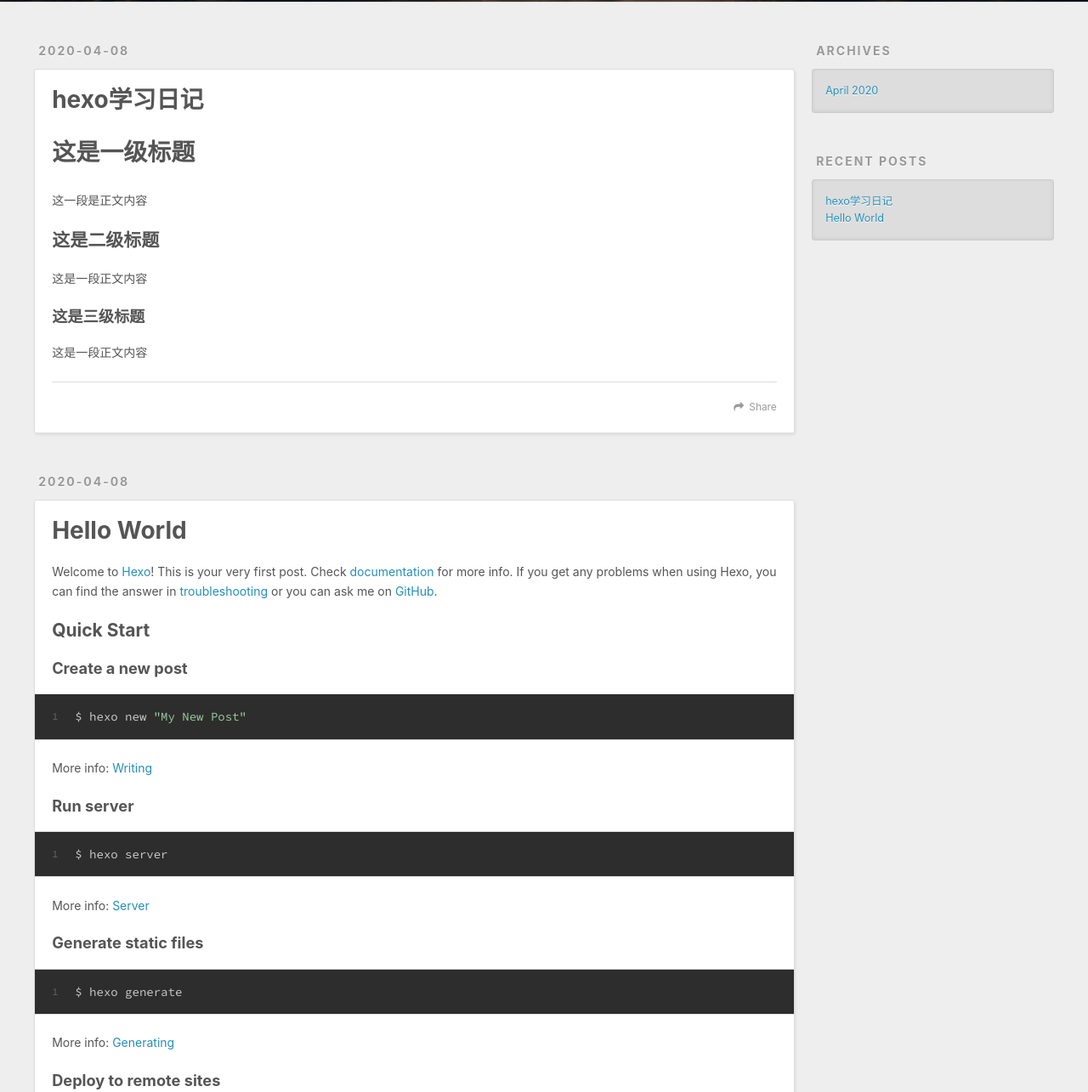
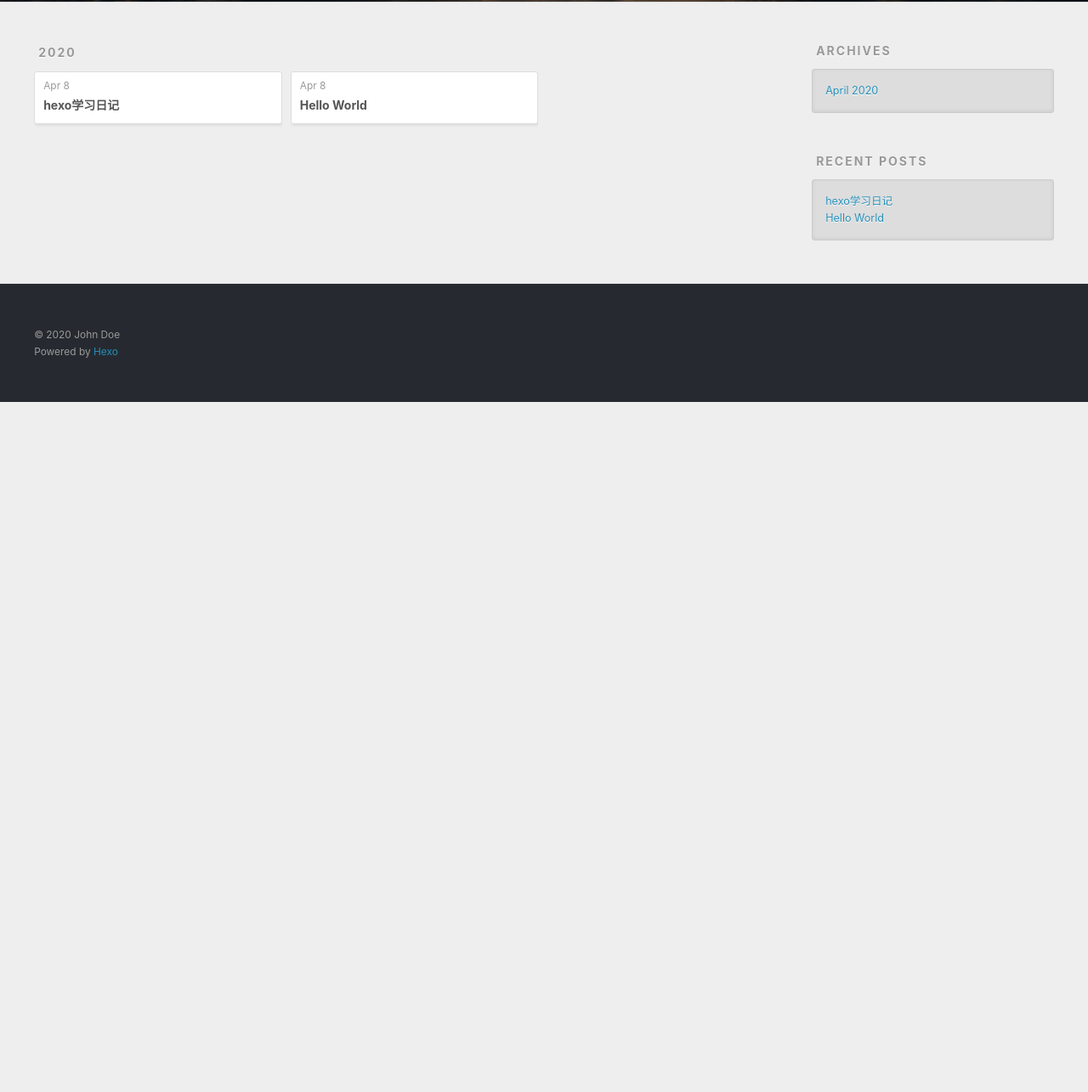
Before and after one commit to MoonStartMan/MoonStartMan.github.io, a plain HTML site: page archives/index.html in a window 1280 px wide. Shown: the part 298-1583 px from the top of the page at 85% size. After the commit the page ends 800 px from the top, so only its background shows below. Drawn offline with nearby package versions, Linux system fonts and the light colour scheme.

Commit message:
Update index.html

```diff
--- a/archives/index.html
+++ b/archives/index.html
@@ -5,11 +5,11 @@
 
 
 
-  <title>Hexo</title>
+  <title>Archives | Hexo</title>
   <meta name="viewport" content="width=device-width, initial-scale=1, maximum-scale=1">
   <meta property="og:type" content="website">
 <meta property="og:title" content="Hexo">
-<meta property="og:url" content="http://yoursite.com/index.html">
+<meta property="og:url" content="http://yoursite.com/archives/index.html">
 <meta property="og:site_name" content="Hexo">
 <meta property="og:locale" content="en_US">
 <meta property="article:author" content="John Doe">
@@ -64,93 +64,55 @@
       <div class="outer">
         <section id="main">
 
-    <article id="post-hexo学习日记" class="article article-type-post" itemscope itemprop="blogPost">
-  <div class="article-meta">
-    <a href="/2020/04/08/hexo%E5%AD%A6%E4%B9%A0%E6%97%A5%E8%AE%B0/" class="article-date">
-  <time datetime="2020-04-08T02:45:42.000Z" itemprop="datePublished">2020-04-08</time>
-</a>
-
-  </div>
-  <div class="article-inner">
 
 
-      <header class="article-header">
+
+
+
+      <section class="archives-wrap">
+        <div class="archive-year-wrap">
+          <a href="/archives/2020" class="archive-year">2020</a>
+        </div>
+        <div class="archives">
+
+    <article class="archive-article archive-type-post">
+  <div class="archive-article-inner">
+    <header class="archive-article-header">
+      <a href="/2020/04/08/hexo%E5%AD%A6%E4%B9%A0%E6%97%A5%E8%AE%B0/" class="archive-article-date">
+  <time datetime="2020-04-08T02:45:42.000Z" itemprop="datePublished">Apr 8</time>
+</a>
 
 
     <h1 itemprop="name">
-      <a class="article-title" href="/2020/04/08/hexo%E5%AD%A6%E4%B9%A0%E6%97%A5%E8%AE%B0/">hexo学习日记</a>
+      <a class="archive-article-title" href="/2020/04/08/hexo%E5%AD%A6%E4%B9%A0%E6%97%A5%E8%AE%B0/">hexo学习日记</a>
     </h1>
 
 
-      </header>
-
-    <div class="article-entry" itemprop="articleBody">
-
-        <h1 id="这是一级标题"><a href="#这是一级标题" class="headerlink" title="这是一级标题"></a>这是一级标题</h1><p>这一段是正文内容</p>
-<h2 id="这是二级标题"><a href="#这是二级标题" class="headerlink" title="这是二级标题"></a>这是二级标题</h2><p>这是一段正文内容</p>
-<h3 id="这是三级标题"><a href="#这是三级标题" class="headerlink" title="这是三级标题"></a>这是三级标题</h3><p>这是一段正文内容</p>
-
-
-    </div>
-    <footer class="article-footer">
-      <a data-url="http://yoursite.com/2020/04/08/hexo%E5%AD%A6%E4%B9%A0%E6%97%A5%E8%AE%B0/" data-id="ck8qqjs9a0000c5mlet7d6c8p" class="article-share-link">Share</a>
-
-
-    </footer>
+    </header>
   </div>
-
 </article>
 
 
 
-    <article id="post-hello-world" class="article article-type-post" itemscope itemprop="blogPost">
-  <div class="article-meta">
-    <a href="/2020/04/08/hello-world/" class="article-date">
-  <time datetime="2020-04-08T02:07:29.530Z" itemprop="datePublished">2020-04-08</time>
+    <article class="archive-article archive-type-post">
+  <div class="archive-article-inner">
+    <header class="archive-article-header">
+      <a href="/2020/04/08/hello-world/" class="archive-article-date">
+  <time datetime="2020-04-08T02:07:29.530Z" itemprop="datePublished">Apr 8</time>
 </a>
-
-  </div>
-  <div class="article-inner">
-
-
-      <header class="article-header">
 
 
     <h1 itemprop="name">
-      <a class="article-title" href="/2020/04/08/hello-world/">Hello World</a>
+      <a class="archive-article-title" href="/2020/04/08/hello-world/">Hello World</a>
     </h1>
 
 
-      </header>
-
-    <div class="article-entry" itemprop="articleBody">
-
-        <p>Welcome to <a href="https://hexo.io/" target="_blank" rel="noopener">Hexo</a>! This is your very first post. Check <a href="https://hexo.io/docs/" target="_blank" rel="noopener">documentation</a> for more info. If you get any problems when using Hexo, you can find the answer in <a href="https://hexo.io/docs/troubleshooting.html" target="_blank" rel="noopener">troubleshooting</a> or you can ask me on <a href="https://github.com/hexojs/hexo/issues" target="_blank" rel="noopener">GitHub</a>.</p>
-<h2 id="Quick-Start"><a href="#Quick-Start" class="headerlink" title="Quick Start"></a>Quick Start</h2><h3 id="Create-a-new-post"><a href="#Create-a-new-post" class="headerlink" title="Create a new post"></a>Create a new post</h3><figure class="highlight bash"><table><tr><td class="gutter"><pre><span class="line">1</span><br></pre></td><td class="code"><pre><span class="line">$ hexo new <span class="string">"My New Post"</span></span><br></pre></td></tr></table></figure>
-
-<p>More info: <a href="https://hexo.io/docs/writing.html" target="_blank" rel="noopener">Writing</a></p>
-<h3 id="Run-server"><a href="#Run-server" class="headerlink" title="Run server"></a>Run server</h3><figure class="highlight bash"><table><tr><td class="gutter"><pre><span class="line">1</span><br></pre></td><td class="code"><pre><span class="line">$ hexo server</span><br></pre></td></tr></table></figure>
-
-<p>More info: <a href="https://hexo.io/docs/server.html" target="_blank" rel="noopener">Server</a></p>
-<h3 id="Generate-static-files"><a href="#Generate-static-files" class="headerlink" title="Generate static files"></a>Generate static files</h3><figure class="highlight bash"><table><tr><td class="gutter"><pre><span class="line">1</span><br></pre></td><td class="code"><pre><span class="line">$ hexo generate</span><br></pre></td></tr></table></figure>
-
-<p>More info: <a href="https://hexo.io/docs/generating.html" target="_blank" rel="noopener">Generating</a></p>
-<h3 id="Deploy-to-remote-sites"><a href="#Deploy-to-remote-sites" class="headerlink" title="Deploy to remote sites"></a>Deploy to remote sites</h3><figure class="highlight bash"><table><tr><td class="gutter"><pre><span class="line">1</span><br></pre></td><td class="code"><pre><span class="line">$ hexo deploy</span><br></pre></td></tr></table></figure>
-
-<p>More info: <a href="https://hexo.io/docs/one-command-deployment.html" target="_blank" rel="noopener">Deployment</a></p>
-
-
-    </div>
-    <footer class="article-footer">
-      <a data-url="http://yoursite.com/2020/04/08/hello-world/" data-id="ck8qp44ai0000j5ml5nlrddfd" class="article-share-link">Share</a>
-
-
-    </footer>
+    </header>
   </div>
-
 </article>
 
 
+    </div></section>
 
 
 
```
